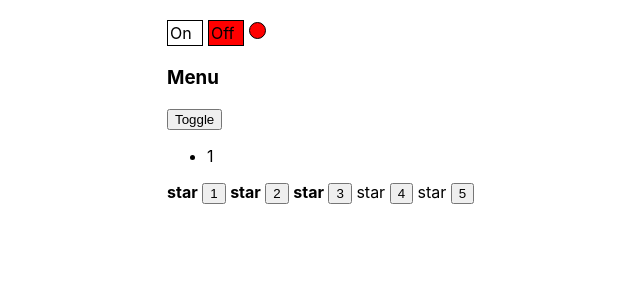
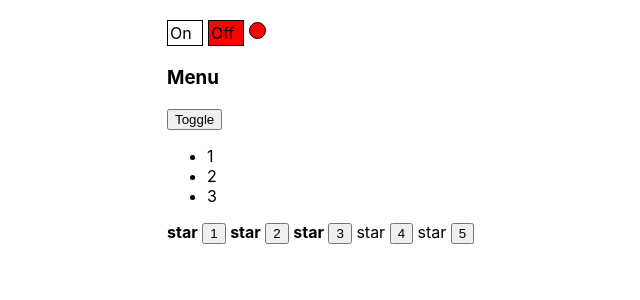
Before and after one commit to magomedov777/tsx-learn, a React (Create React App) app: page / in a window 1280 px wide. Shown: the top 300 px of the page, without its empty margins (173-813 px from the left). Built offline with nearby package versions, Linux system fonts and the light colour scheme.

Commit message:
add two <li>

```diff
--- a/src/components/Accordion/UnControlledAccordion.tsx
+++ b/src/components/Accordion/UnControlledAccordion.tsx
@@ -29,7 +29,8 @@ function AccordionBody() {
     return (
         <ul>
             <li>1</li>
-
+            <li>2</li>
+            <li>3</li>
         </ul>
     )
 };
```
